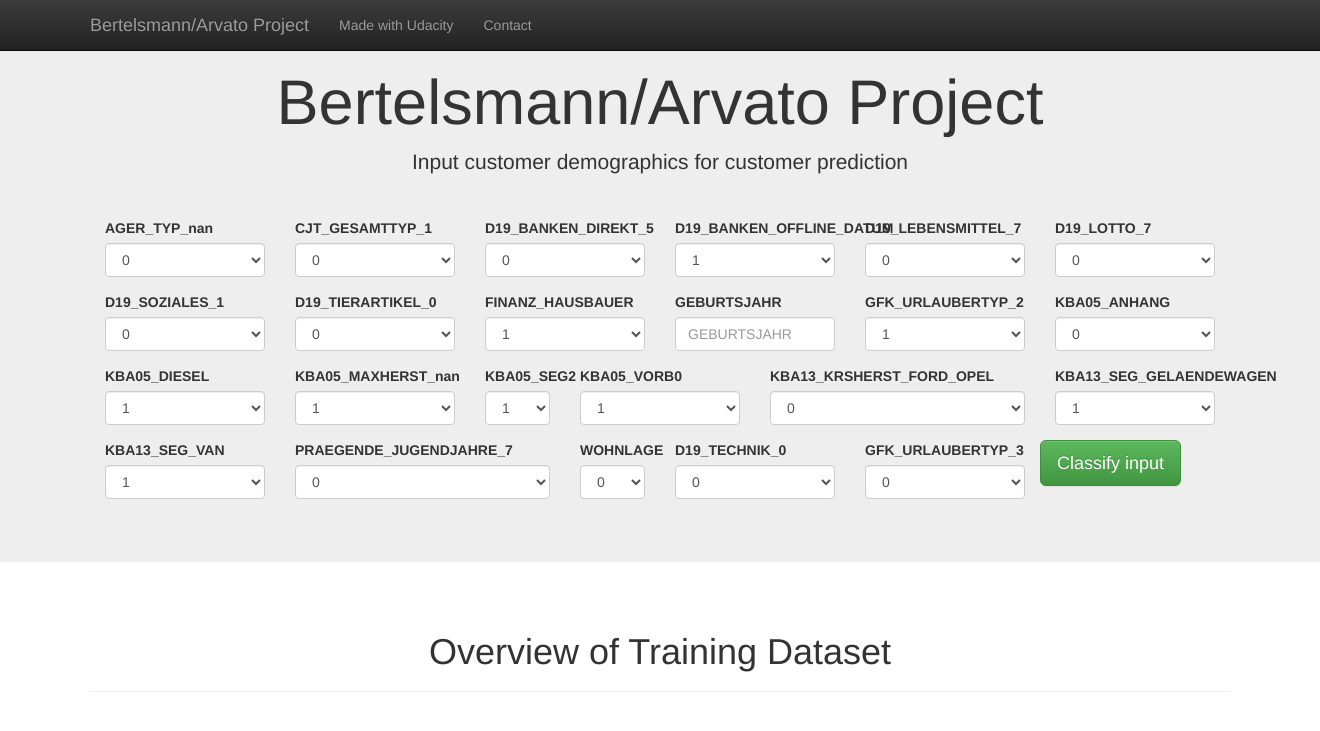
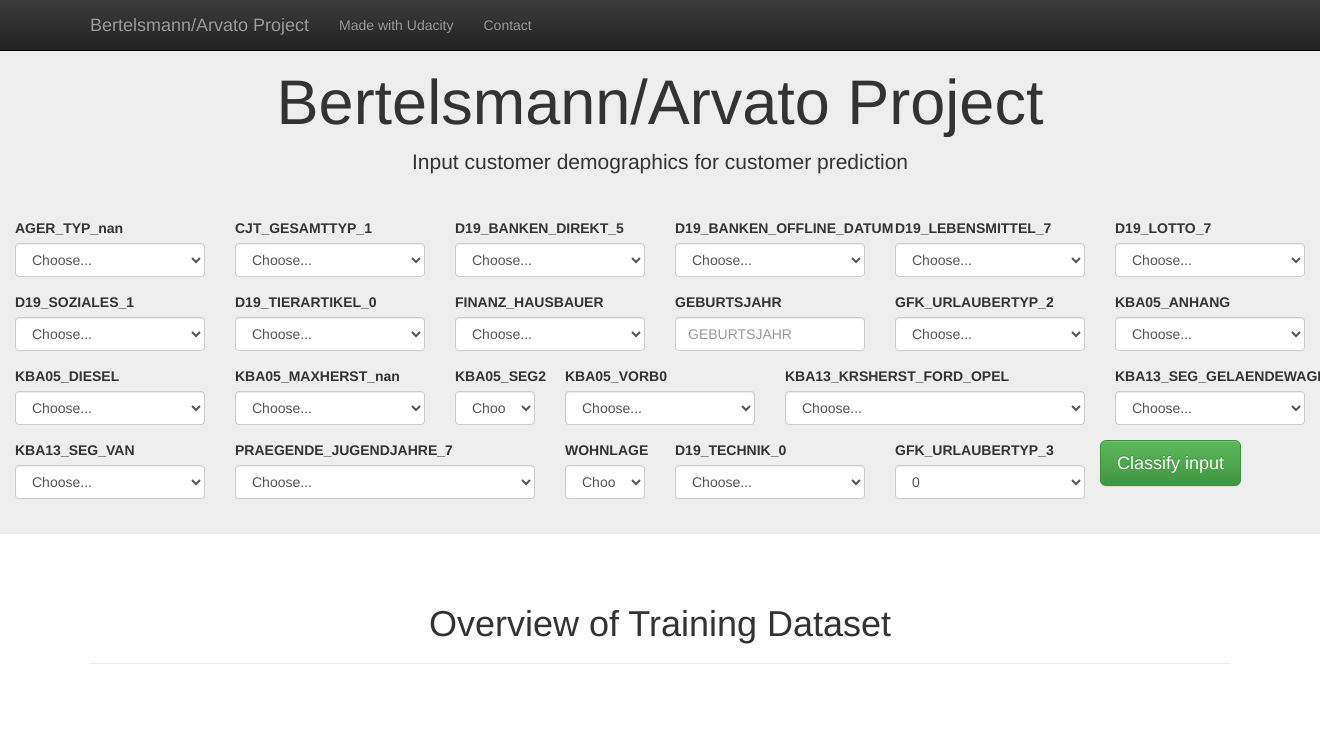
Before and after one commit to ShimmyD/Bertelsmann-Arvato-Project-github, a Flask app: page / in a window 1320 px wide; the page is wider, and only the part inside the window is pictured. Shown: the top 731 px of that part. Run offline with Flask 2, Linux system fonts and the light colour scheme; parts of the project's set-up code (start-up, migrations or seed data) failed here and were passed over; some libraries are stand-ins or nearby versions.

Commit message:
chore: updating html in web app

```diff
--- a/app.py
+++ b/app.py
@@ -16,8 +16,6 @@ attributes=["AGER_TYP" ,"CJT_GESAMTTYP" ,"D19_BANKEN_DIREKT" ,"D19_BANKEN_OFFLIN
 "D19_TIERARTIKEL" ,"FINANZ_HAUSBAUER" ,"GEBURTSJAHR","GFK_URLAUBERTYP" ,"GFK_URLAUBERTYP_3","KBA05_ANHANG ","KBA05_DIESEL" ,"KBA05_MAXHERST"
 ,"KBA05_SEG2","KBA05_VORB0","KBA13_KRSHERST_FORD_OPEL" ,"KBA13_SEG_GELAENDEWAGEN" ,"KBA13_SEG_VAN" ,"PRAEGENDE_JUGENDJAHRE", "WOHNLAGE"]
 
-# with open('data/mailout_train.pkl', 'rb') as fp:
-#     train = pickle.load(fp)
 
 train_null=pd.read_csv('data/train_missing.csv')
 response=pd.read_csv('data/train_response.csv')
@@ -25,13 +23,8 @@ response=pd.read_csv('data/train_response.csv')
 with open('data/model_ada_less.pkl', 'rb') as fp:
     ada = pickle.load(fp)
 
-# null_col_df=train.columns[train.isnull().sum()!=0]
-# null_percent_df=(train[null_col_df].isnull().sum()/len(train))[:20]
-# order=null_percent_df.sort_values(ascending=False).index
-
 @app.route("/")
 def hello_world():
-    # query = request.args.get('query', '')
     response_count = response.RESPONSE.value_counts().values
     response_names = [0,1]
 
@@ -84,11 +77,12 @@ def hello_world():
 @app.route('/go')
 def go():
     # save user input in query
-    attribute_values=arr=np.zeros((1,23))
+    attribute_values=np.zeros((1,23))
     for i in range(len(attributes)):
         # print(attributes[i])
         # print(request.args.get(attributes[i], ''))
         attribute_values[0,i]=float(request.args.get(attributes[i], '') )
+    # input_dict = dict(zip(attributes, attribute_values.tolist()[0]))
 
     # use model to predict classification for query
     prob=ada.predict_proba(attribute_values)[0][1]
@@ -101,7 +95,7 @@ def go():
     # This will render the go.html Please see that file.
     return render_template(
         'go.html',
-        classification_label=classification_label
+        classification_label=classification_label,attributes=attributes,values=attribute_values.tolist()[0]
     )
 def main():
     app.run(host='127.0.0.1', port=3001, debug=True)
--- a/templates/master.html
+++ b/templates/master.html
@@ -31,7 +31,8 @@
 
 
 <div class="jumbotron">
-    <div class="container">
+  {% block content %}
+    <div class="container-md">
         <h1 class="text-center">Bertelsmann/Arvato Project </h1>
         <p class="text-center">Input customer demographics for customer prediction</p>
         <hr />
@@ -40,6 +41,7 @@
               <div class="form-group col-md-2">
                 <label >AGER_TYP_nan</label>
                 <select name="AGER_TYP" class="selectpicker show-menu-arrow form-control">
+                  <option selected>Choose...</option>
                   <option value=0>0</option>
                   <option value =1>1</option>
                 </select>
@@ -47,6 +49,7 @@
               <div class="form-group col-md-2">
                 <label for="inputCJT_GESAMTTYP">CJT_GESAMTTYP_1</label>
                 <select name="CJT_GESAMTTYP" class="selectpicker show-menu-arrow form-control">
+                  <option selected>Choose...</option>
                     <option value=0>0</option>
                     <option value =1>1</option>
                 </select>
@@ -54,6 +57,7 @@
               <div class="form-group col-md-2">
                 <label for="inputD19_BANKEN_DIREKT">D19_BANKEN_DIREKT_5</label>
                 <select name="D19_BANKEN_DIREKT" class="selectpicker show-menu-arrow form-control">
+                  <option selected>Choose...</option>
                     <option value=0>0</option>
                     <option value =1>1</option>
                 </select>
@@ -61,6 +65,7 @@
               <div class="form-group col-md-2">
                 <label for="inputD19_BANKEN_OFFLINE_DATUM ">D19_BANKEN_OFFLINE_DATUM </label>
                 <select name="D19_BANKEN_OFFLINE_DATUM " class="selectpicker show-menu-arrow form-control">
+                  <option selected>Choose...</option>
                   <option value=1>1</option>
                   <option value=2>2</option>
                   <option value=3>3</option>
@@ -76,6 +81,7 @@
               <div class="form-group col-md-2">
                 <label for="inputD19_LEBENSMITTEL">D19_LEBENSMITTEL_7</label>
                 <select name="D19_LEBENSMITTEL" class="selectpicker show-menu-arrow form-control">
+                  <option selected>Choose...</option>
                     <option value=0>0</option>
                     <option value =1>1</option>
                 </select>
@@ -83,6 +89,7 @@
               <div class="form-group col-md-2">
                 <label for="inputD19_LOTTO">D19_LOTTO_7</label>
                 <select name="D19_LOTTO" class="selectpicker show-menu-arrow form-control">
+                  <option selected>Choose...</option>
                     <option value=0>0</option>
                     <option value =1>1</option>
                 </select>
@@ -92,6 +99,7 @@
                 <div class="form-group col-md-2">
                   <label for="inputD19_SOZIALES">D19_SOZIALES_1</label>
                   <select name="D19_SOZIALES" class="selectpicker show-menu-arrow form-control">
+                    <option selected>Choose...</option>
                     <option value=0>0</option>
                     <option value =1>1</option>
                   </select>
@@ -99,6 +107,7 @@
                 <div class="form-group col-md-2">
                   <label for="inputD19_TIERARTIKEL">D19_TIERARTIKEL_0</label>
                   <select name="D19_TIERARTIKEL" class="selectpicker show-menu-arrow form-control">
+                    <option selected>Choose...</option>
                     <option value=0>0</option>
                     <option value =1>1</option>
                   </select>
@@ -106,6 +115,7 @@
                 <div class="form-group col-md-2">
                   <label for="inputFINANZ_HAUSBAUER">FINANZ_HAUSBAUER</label>
                   <select name="FINANZ_HAUSBAUER" class="selectpicker show-menu-arrow form-control">
+                    <option selected>Choose...</option>
                     <option value=1>1</option>
                     <option value=2>2</option>
                     <option value=3>3</option>
@@ -120,13 +130,15 @@
                 <div class="form-group col-md-2">
                   <label for="inputGFK_URLAUBERTYP">GFK_URLAUBERTYP_2</label>
                   <select name="GFK_URLAUBERTYP" class="selectpicker show-menu-arrow form-control">
-                    option value=0>0</option>
+                    <option selected>Choose...</option>
+                    <option value=0>0</option>
                     <option value =1>1</option>
                   </select>
                 </div>
                 <div class="form-group col-md-2">
                   <label for="inputKBA05_ANHANG ">KBA05_ANHANG</label>
                   <select name="KBA05_ANHANG " class="selectpicker show-menu-arrow form-control">
+                    <option selected>Choose...</option>
                       <option value=0>0</option>
                       <option value =1>1</option>
                       <option value =2>2</option>
@@ -138,6 +150,7 @@
                 <div class="form-group col-md-2">
                   <label for="inputKBA05_DIESEL">KBA05_DIESEL</label>
                   <select name="KBA05_DIESEL" class="selectpicker show-menu-arrow form-control">
+                    <option selected>Choose...</option>
                     <option value=1>1</option>
                     <option value =2>2</option>
                     <option value =3>3</option>
@@ -148,6 +161,7 @@
                 <div class="form-group col-md-2">
                   <label for="inputKBA05_MAXHERST">KBA05_MAXHERST_nan</label>
                   <select name="KBA05_MAXHERST" class="selectpicker show-menu-arrow form-control">
+                    <option selected>Choose...</option>
                     <option value=1>1</option>
                     <option value=0>0</option>
                   </select>
@@ -155,6 +169,7 @@
                 <div class="form-group col-md-1">
                   <label for="inputKBA05_SEG2">KBA05_SEG2</label>
                   <select name="KBA05_SEG2" class="selectpicker show-menu-arrow form-control">
+                    <option selected>Choose...</option>
                     <option value =1>1</option>
                     <option value =2>2</option>
                     <option value =3>3</option>
@@ -165,6 +180,7 @@
                 <div class="form-group col-md-2">
                   <label for="inputKBA05_VORB0">KBA05_VORB0</label>
                   <select name="KBA05_VORB0" class="selectpicker show-menu-arrow form-control">
+                    <option selected>Choose...</option>
                     <option value =1>1</option>
                     <option value =2>2</option>
                     <option value =3>3</option>
@@ -175,6 +191,7 @@
                 <div class="form-group col-md-3">
                   <label for="inputKBA13_KRSHERST_FORD_OPEL">KBA13_KRSHERST_FORD_OPEL</label>
                   <select name="KBA13_KRSHERST_FORD_OPEL" class="selectpicker show-menu-arrow form-control">
+                    <option selected>Choose...</option>
                       <option value=0>0</option>
                       <option value =1>1</option>
                       <option value =2>2</option>
@@ -186,6 +203,7 @@
                 <div class="form-group col-md-2">
                   <label for="inputKBA13_SEG_GELAENDEWAGEN">KBA13_SEG_GELAENDEWAGEN </label>
                   <select name="KBA13_SEG_GELAENDEWAGEN" class="selectpicker show-menu-arrow form-control">
+                    <option selected>Choose...</option>
                     <option value =2>1</option>
                     <option value =2>2</option>
                     <option value =3>3</option>
@@ -198,6 +216,7 @@
                 <div class="form-group col-md-2">
                   <label for="inputKBA13_SEG_VAN">KBA13_SEG_VAN</label>
                   <select name="KBA13_SEG_VAN" class="selectpicker show-menu-arrow form-control">
+                    <option selected>Choose...</option>
                     <option value =1>1</option>
                     <option value =2>2</option>
                     <option value =3>3</option>
@@ -208,6 +227,7 @@
                 <div class="form-group col-md-3">
                   <label for="inputPRAEGENDE_JUGENDJAHRE">PRAEGENDE_JUGENDJAHRE_7</label>
                   <select name="PRAEGENDE_JUGENDJAHRE" class="selectpicker show-menu-arrow form-control">
+                    <option selected>Choose...</option>
                     <option value=0>0</option>
                     <option value =1>1</option>
                   </select>
@@ -215,6 +235,7 @@
                 <div class="form-group col-md-1">
                   <label for="inputWOHNLAGE">WOHNLAGE</label>
                   <select name="WOHNLAGE" class="selectpicker show-menu-arrow form-control">
+                    <option selected>Choose...</option>
                     <option value=0>0</option>
                     <option value =1>1</option>
                     <option value =2>2</option>
@@ -229,6 +250,7 @@
                 <div class="form-group col-md-2">
                   <label for="inputD19_TECHNIK">D19_TECHNIK_0</label>
                   <select name="D19_TECHNIK" class="selectpicker show-menu-arrow form-control">
+                    <option selected>Choose...</option>
                     <option value=0>0</option>
                     <option value=1>1</option>
                   </select>
@@ -247,6 +269,7 @@
             </div>
           </form>
     </div>
+    {% endblock content %}
 </div>
 
 <div class="container">
```
Also changed, not shown: templates/go.html (+47 -1 lines), classification_result.JPG, home.JPG.
